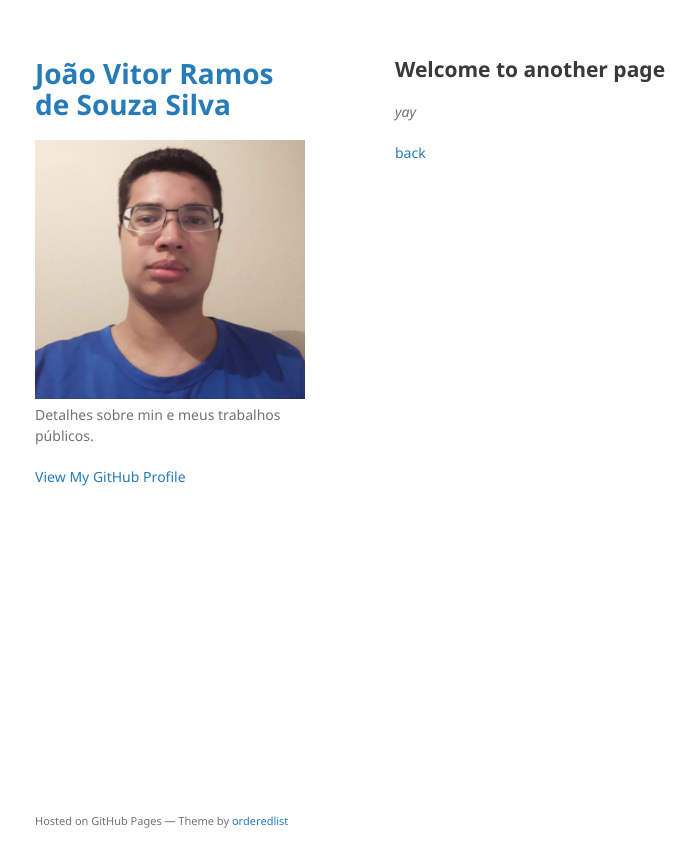
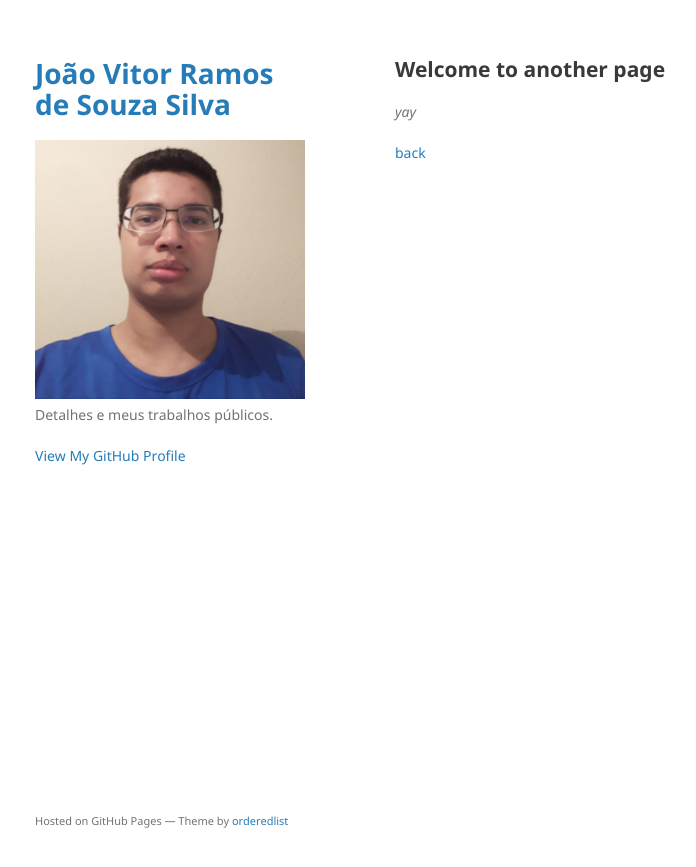
Before and after one commit to jvrss/jvrss.github.io, a Jekyll site: the page built from another-page.md, in a window 1280 px wide. Shown: the top 867 px of the page, without its empty margins (175-871 px from the left). Built offline with Jekyll 4.4.1, drawn with Linux system fonts in a browser that asks for light colours; our own code applies the rules of GitHub Pages for plain Markdown files.

Commit message:
Update _config.yml

```diff
--- a/_config.yml
+++ b/_config.yml
@@ -1,6 +1,6 @@
 title: João Vitor Ramos de Souza Silva
 logo: /assets/img/perfil.png
-description: Detalhes sobre min e meus trabalhos públicos.
+description: Detalhes e meus trabalhos públicos.
 show_downloads: false
 google_analytics:
 theme: jekyll-theme-minimal
```
